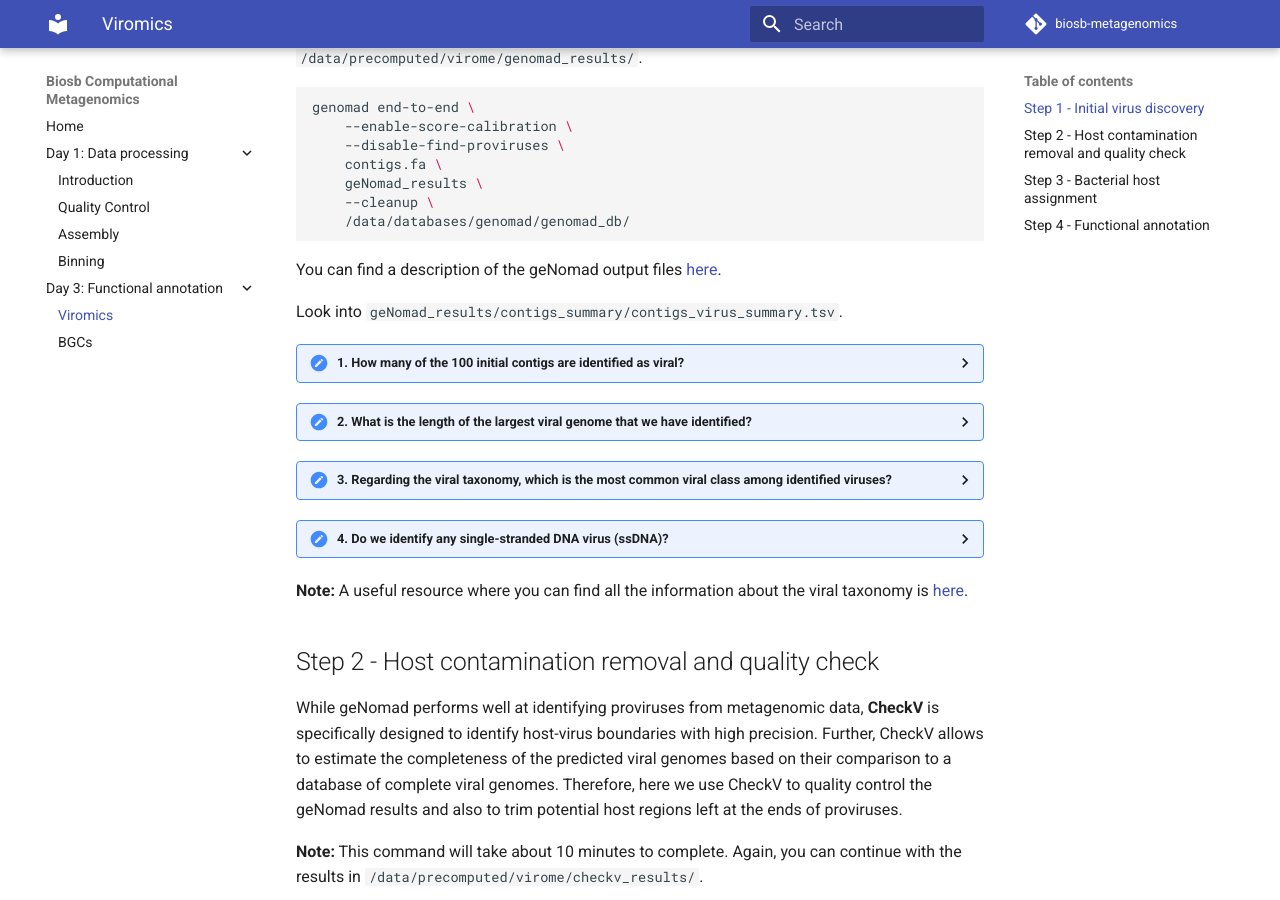
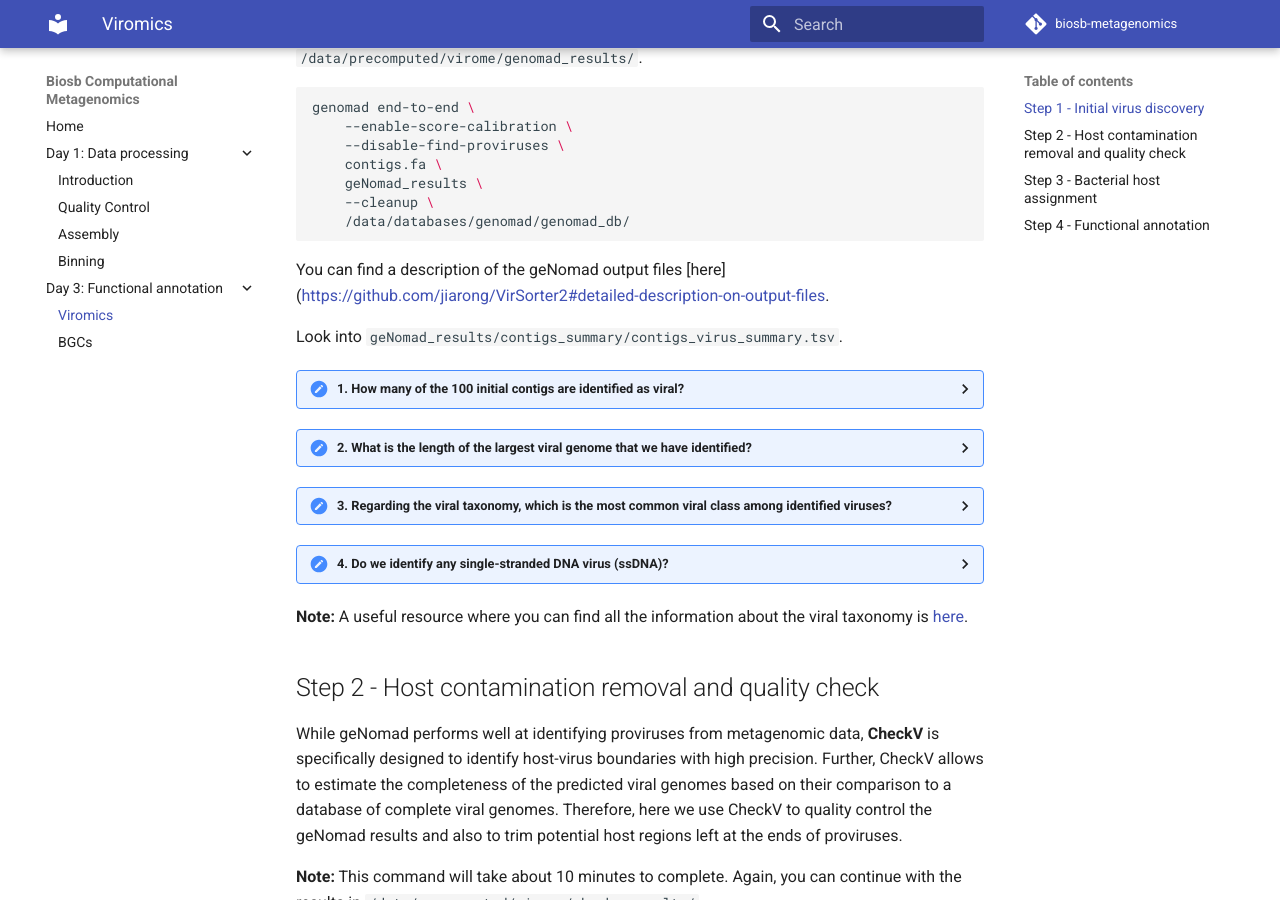
Before and after one commit to mdehollander/biosb-metagenomics, an MkDocs documentation site: the page built from docs/functional-annotation/viromes.md, in a window 1280 px wide and 900 px high, scrolled down 1041 px. Built offline with MkDocs 1.6.1 and Material for MkDocs 9.7.7, drawn with Linux system fonts in a browser that asks for light colours; comment, search, counter and statistics services are not loaded; some of the changed lines change nothing that is shown.

Commit message:
Update viromes.md

````diff
--- a/docs/functional-annotation/viromes.md
+++ b/docs/functional-annotation/viromes.md
@@ -39,7 +39,7 @@ genomad end-to-end \
     /data/databases/genomad/genomad_db/
 ```
 
-You can find a description of the geNomad output files [here](https://github.com/jiarong/VirSorter2#detailed-description-on-output-files).
+You can find a description of the geNomad output files [here]([https://github.com/jiarong/VirSorter2#detailed-description-on-output-files](https://portal.nersc.gov/genomad/quickstart.html#understanding-the-outputs).
 
 Look into ``geNomad_results/contigs_summary/contigs_virus_summary.tsv``.
 
````
